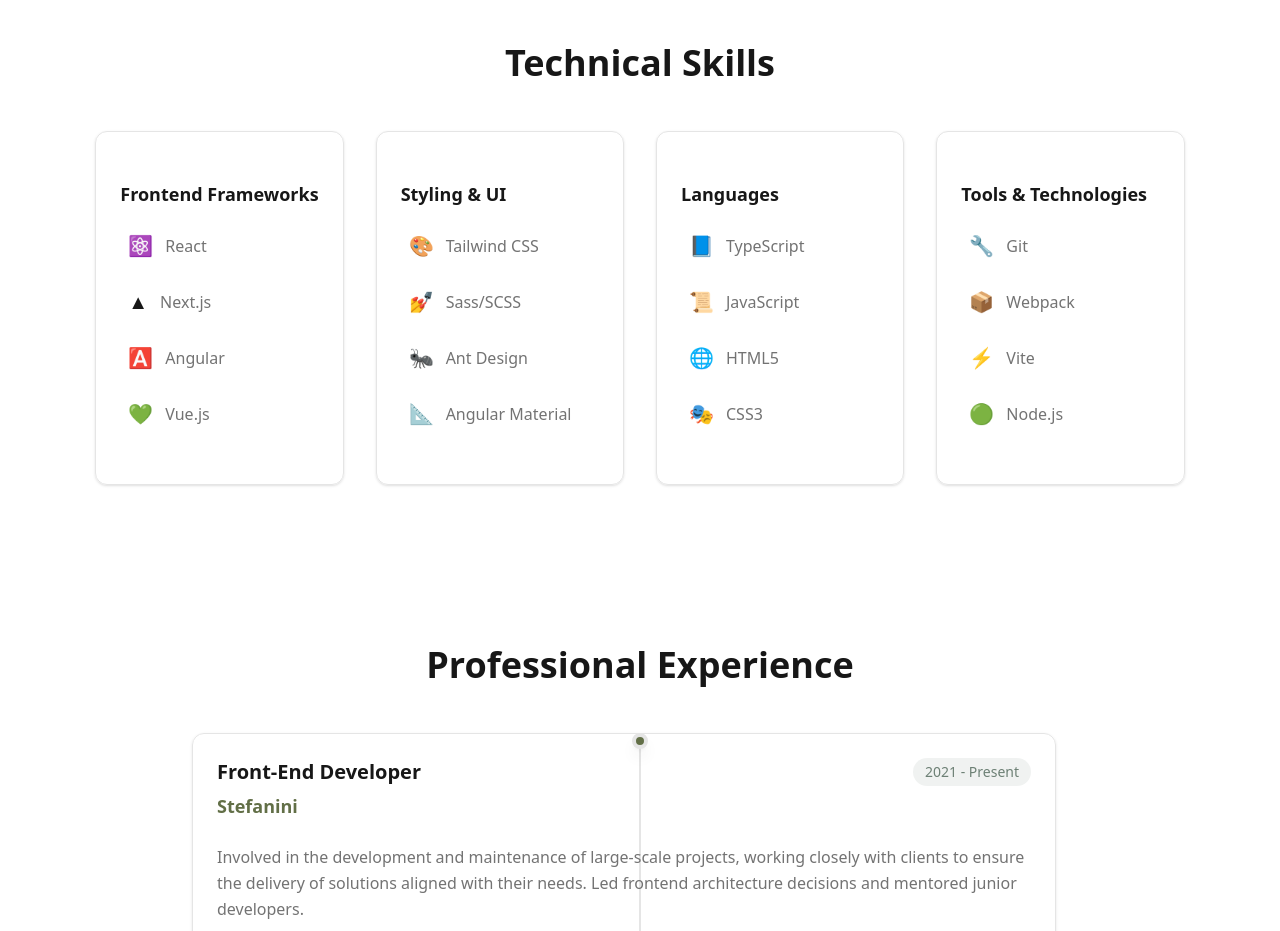
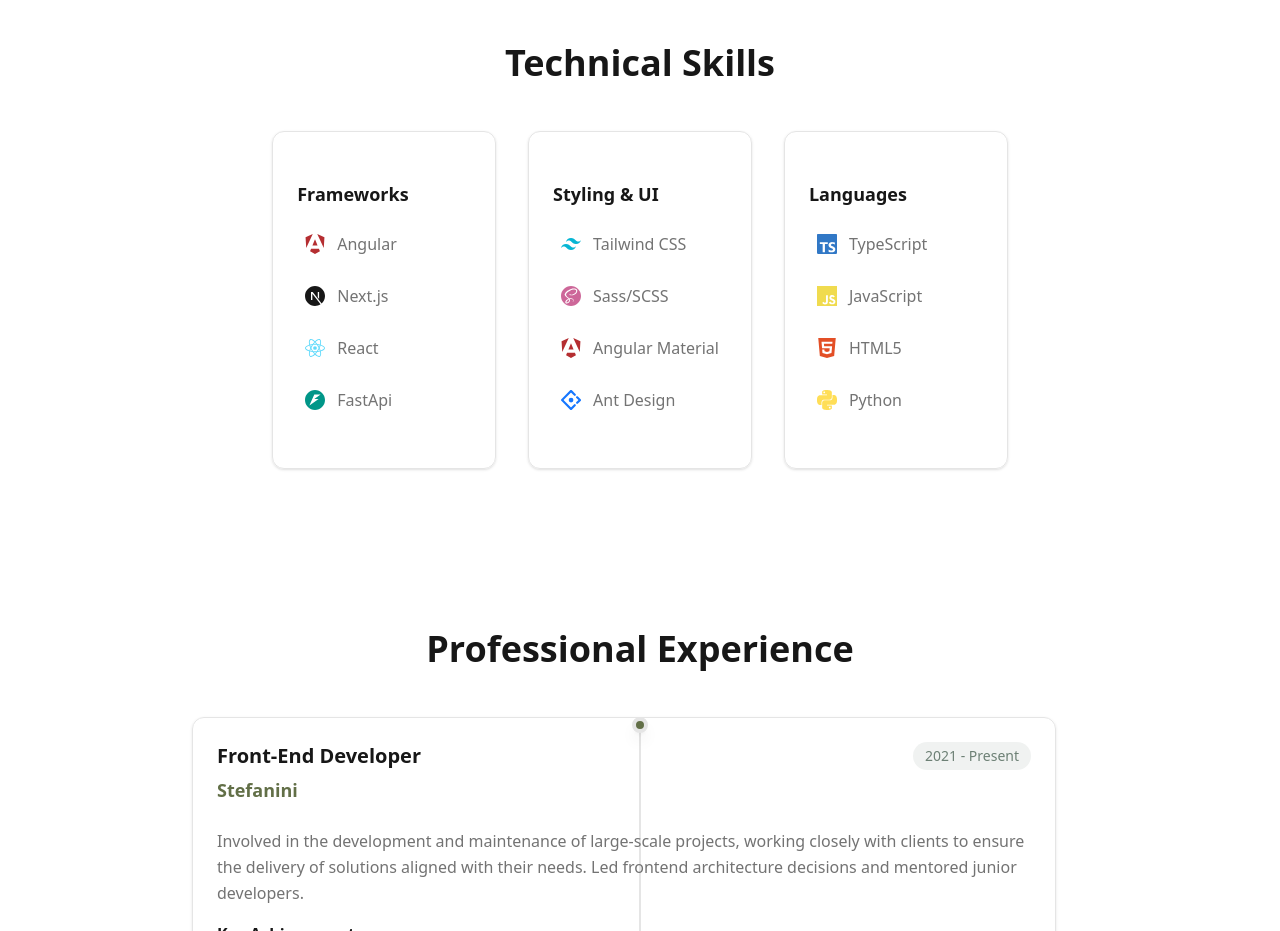
Before and after one commit to GuillermoSM5/portafolio_v2, a Next.js app: page / in a window 1280 px wide. Shown: the part 3120-4051 px from the top of the page. Built offline with nearby package versions, Linux system fonts and the light colour scheme.

Commit message:
feat: put all logos in skill section

```diff
--- a/src/app/components/portafolio.tsx
+++ b/src/app/components/portafolio.tsx
@@ -98,14 +98,12 @@ export function Portfolio() {
                                     <div className="flex gap-2 pt-2">
                                         <Button size="sm" variant="outline" asChild>
                                             <a href={project.liveUrl} target="_blank" rel="noopener noreferrer">
-                                                {/* <ExternalLink className="w-3 h-3 mr-1" /> */}
                                                 <FiExternalLink />
                                                 Live
                                             </a>
                                         </Button>
                                         <Button size="sm" variant="outline" asChild>
                                             <a href={project.githubUrl} target="_blank" rel="noopener noreferrer">
-                                                {/* <Github className="w-3 h-3 mr-1" /> */}
                                                 <FiGithub />
                                                 Code
                                             </a>
--- a/src/app/components/skills.tsx
+++ b/src/app/components/skills.tsx
@@ -1,42 +1,34 @@
 import { Card, CardContent } from "./card"
+import { SiFastapi, SiReact, SiNextdotjs, SiAngular, SiTailwindcss, SiSass, SiAntdesign, SiTypescript, SiJavascript, SiPython, SiHtml5 } from "react-icons/si";
 
 const skillCategories = [
     {
-        title: "Frontend Frameworks",
+        title: "Frameworks",
         skills: [
-            { name: "React", icon: "⚛️" },
-            { name: "Next.js", icon: "▲" },
-            { name: "Angular", icon: "🅰️" },
-            { name: "Vue.js", icon: "💚" },
+            { name: "Angular", icon: <SiAngular className="text-[#B52E31] text-xl" /> },
+            { name: "Next.js", icon: <SiNextdotjs className="text-xl" /> },
+            { name: "React", icon: <SiReact className="text-[#61DAFB] text-xl" /> },
+            { name: "FastApi", icon: <SiFastapi className="text-[#009688] text-xl" /> },
         ],
     },
     {
         title: "Styling & UI",
         skills: [
-            { name: "Tailwind CSS", icon: "🎨" },
-            { name: "Sass/SCSS", icon: "💅" },
-            { name: "Ant Design", icon: "🐜" },
-            { name: "Angular Material", icon: "📐" },
+            { name: "Tailwind CSS", icon: <SiTailwindcss className="text-[#06B6D4] text-xl" /> },
+            { name: "Sass/SCSS", icon: <SiSass className="text-[#CD6799] text-xl" /> },
+            { name: "Angular Material", icon: <SiAngular className="text-[#B52E31] text-xl" /> },
+            { name: "Ant Design", icon: <SiAntdesign className="text-[#1677FF] text-xl" /> },
         ],
     },
     {
         title: "Languages",
         skills: [
-            { name: "TypeScript", icon: "📘" },
-            { name: "JavaScript", icon: "📜" },
-            { name: "HTML5", icon: "🌐" },
-            { name: "CSS3", icon: "🎭" },
+            { name: "TypeScript", icon: <SiTypescript className="text-[#3178C6] text-xl" /> },
+            { name: "JavaScript", icon: <SiJavascript className="text-[#F0DB4F] text-xl" /> },
+            { name: "HTML5", icon: <SiHtml5 className="text-[#E34F26] text-xl" /> },
+            { name: "Python", icon: <SiPython className="text-[#FFDE57] text-xl" /> },
         ],
-    },
-    {
-        title: "Tools & Technologies",
-        skills: [
-            { name: "Git", icon: "🔧" },
-            { name: "Webpack", icon: "📦" },
-            { name: "Vite", icon: "⚡" },
-            { name: "Node.js", icon: "🟢" },
-        ],
-    },
+    }
 ]
 
 export function Skills() {
@@ -48,7 +40,7 @@ export function Skills() {
                         Technical Skills
                     </h2>
 
-                    <div className="grid md:grid-cols-2 lg:grid-cols-4 gap-8">
+                    <div className="grid md:grid-cols-2 lg:grid-cols-3 gap-8">
                         {skillCategories.map((category, index) => (
                             <Card key={index} className="hover:shadow-lg transition-shadow duration-300">
                                 <CardContent className="p-6">
@@ -59,7 +51,7 @@ export function Skills() {
                                                 key={skillIndex}
                                                 className="flex items-center space-x-3 p-2 rounded-lg hover:bg-accent/10 transition-colors duration-200"
                                             >
-                                                <span className="text-xl">{skill.icon}</span>
+                                                {skill.icon}
                                                 <span className="text-muted-foreground font-medium">{skill.name}</span>
                                             </div>
                                         ))}
```
